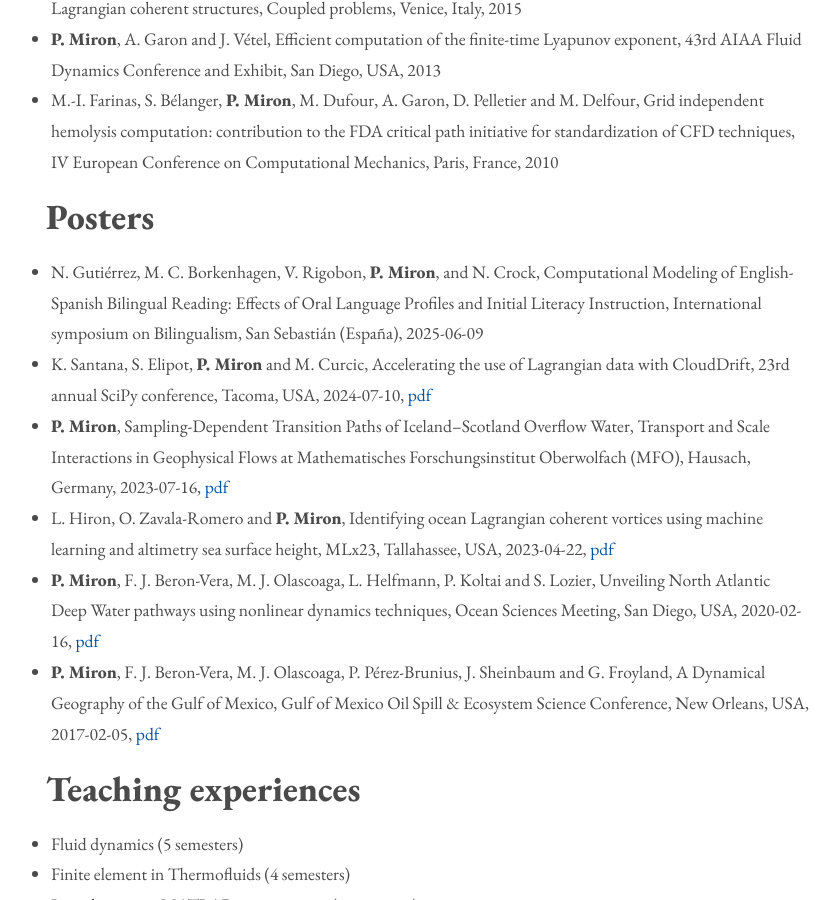
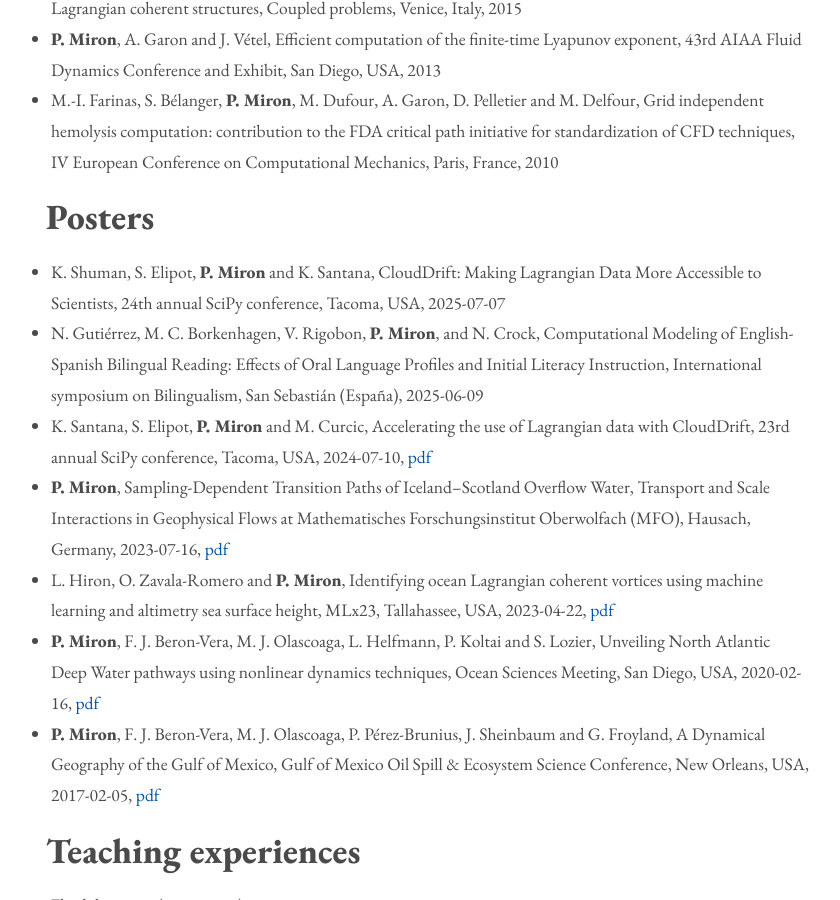
Before and after one commit to philippemiron/philippemiron.github.io, a Jekyll site: the page built from cv.md, in a window 1280 px wide and 900 px high, scrolled down 4788 px. Shown: the whole window, without its empty margins (210-1050 px from the left). Built offline with Jekyll 4.4.1, drawn with Linux system fonts in a browser that asks for light colours.

Commit message:
add scipy 2025

```diff
--- a/_data/posters.yml
+++ b/_data/posters.yml
@@ -1,3 +1,9 @@
+- title: "CloudDrift: Making Lagrangian Data More Accessible to Scientists"
+  authors: 'K. Shuman, S. Elipot, **P. Miron** and K. Santana'
+  event: 24th annual SciPy conference
+  location: Tacoma, USA
+  date: '2025-07-07'
+
 - title: "Computational Modeling of English-Spanish Bilingual Reading: Effects of Oral Language Profiles and Initial Literacy Instruction"
   authors: N. Gutiérrez, M. C. Borkenhagen, V. Rigobon, **P. Miron**, and N. Crock
   event: International symposium on Bilingualism
```
